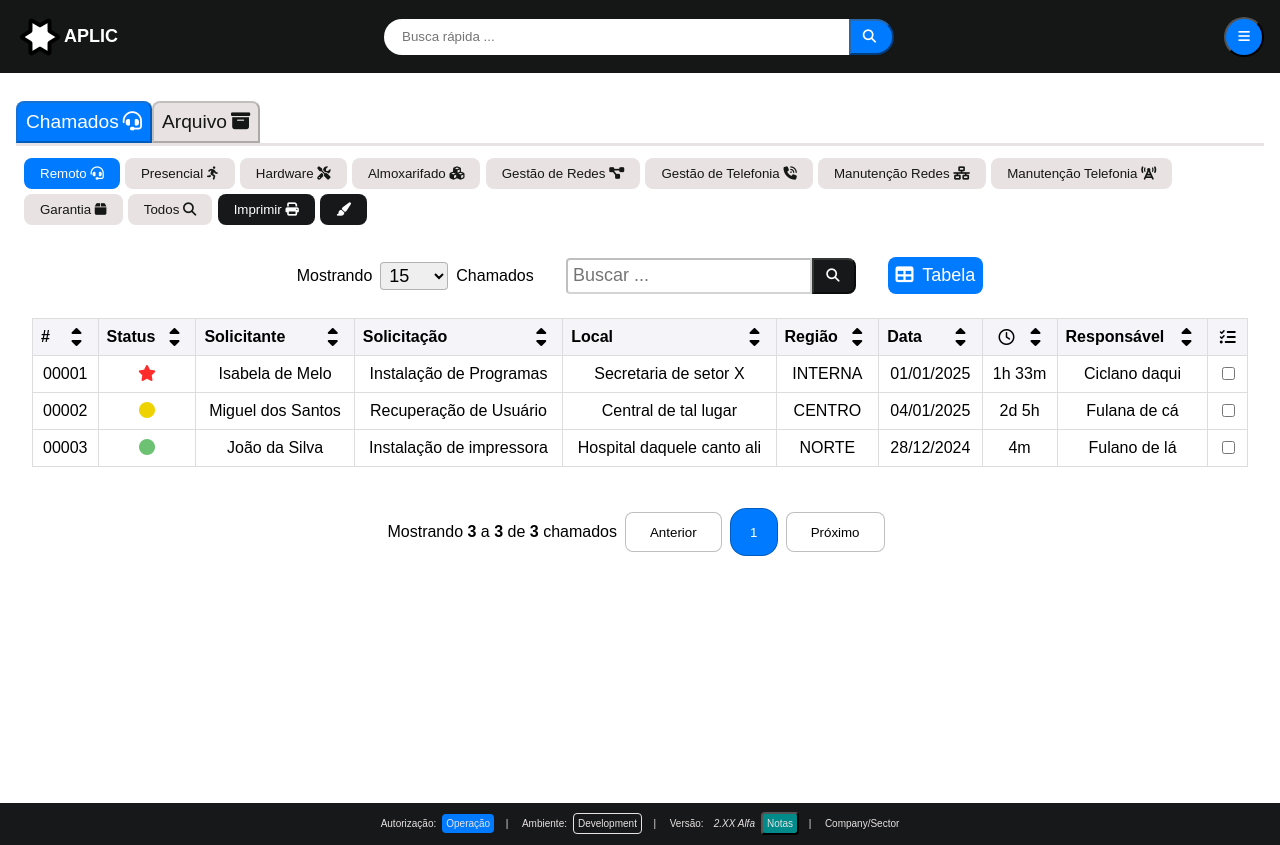
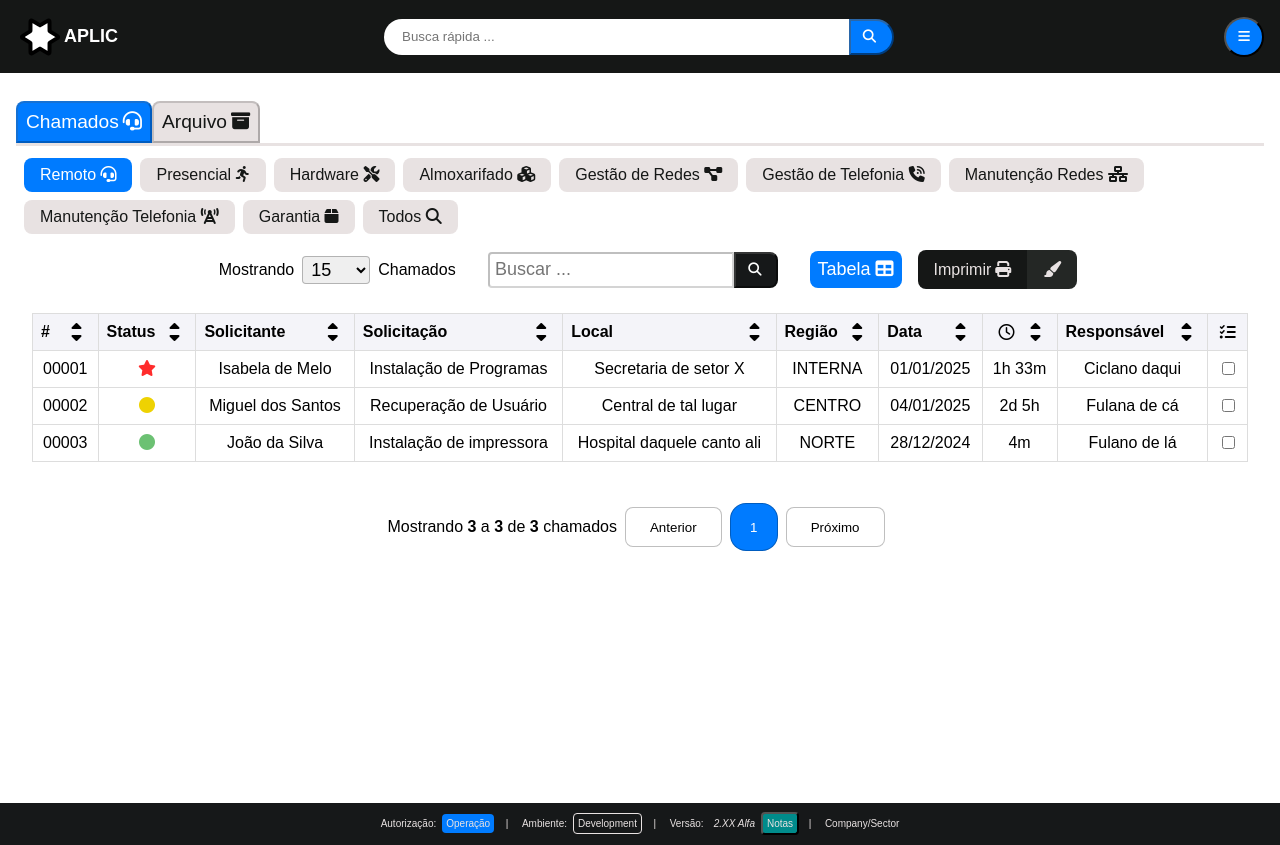
Before and after one commit to ArthurJFMotter/gerenciador-de-chamados, an Angular app in the folder ticket-management-app/: page / in a window 1280 px wide. Built offline with nearby package versions, Linux system fonts and the light colour scheme.

Commit message:
filters fix

```diff
--- /dev/null
+++ b/ticket-management-app/src/app/components/auxiliar-buttons/auxiliar-buttons.component.css
@@ -0,0 +1,38 @@
+.print{
+    display: flex;
+    justify-content: center;
+    align-items: center;
+
+    .primary, .secondary {
+        padding: 0.66rem 1rem;
+        border: none;
+        color: #E8E2E2;
+        cursor: pointer;
+        font-size: medium;
+        text-wrap: nowrap;
+
+        @media (max-width: 1100px) {
+            padding: 0.5rem 0.75rem;
+        }
+
+        span{
+            @media (max-width: 768px) {
+                display: none;
+            }
+        }
+    }
+
+    .primary{
+        background-color: #151716;
+        border-radius: 8px 0px 0px 8px;
+
+        i{
+            margin-left: 0.25rem;
+        }
+    }
+
+    .secondary{
+        background-color: #242725;
+        border-radius: 0px 8px 8px 0px;
+    }
+}
--- /dev/null
+++ b/ticket-management-app/src/app/components/auxiliar-buttons/auxiliar-buttons.component.html
@@ -0,0 +1,6 @@
+<!--print button module start-->
+<section class="print">
+    <button class="primary"> <span>Imprimir</span> <i class="fa fa-print" aria-hidden="true"></i></button>
+    <button class="secondary" aria-label="Custom Style"><i class="fa fa-paintbrush" aria-hidden="true"></i></button>
+</section>
+<!--print button module start-->
--- a/ticket-management-app/src/app/components/category-filters/category-filters.component.css
+++ b/ticket-management-app/src/app/components/category-filters/category-filters.component.css
@@ -1,13 +1,9 @@
-/*legacy filter buttons */
+/* Legacy Filters */
 .legacy-filters {
     display: flex;
     flex-wrap: wrap;
-    gap: 0.33rem;
+    gap: 0.5rem;
     margin-bottom: 1rem;
-
-    @media (max-width: 768px) {
-        display: none;
-    }
 }
 
 .legacy-filters button {
@@ -17,12 +13,7 @@
     background-color: #E8E2E2;
     color: #151716;
     cursor: pointer;
-
-    @media (max-width: 768px) {
-        height: fit-content;
-        text-wrap: nowrap;
-        padding: 0.75rem 1.5rem;
-    }
+    font-size: medium;
 }
 
 .legacy-filters button.active {
@@ -30,79 +21,41 @@
     color: #ffffff;
 }
 
-.legacy-filters button.alt {
-    background-color: #161819;
-    color: #ffffff;
-}
-/*legacy filter buttons */
-
+/* Main Filters */
 .main-filters {
     display: flex;
     flex-wrap: wrap;
-    gap: 0.33rem;
-    margin-bottom: 1rem;
-
-    @media (max-width: 768px) {
-        flex-direction: row;
-        margin-left: -0.5rem;
-        margin-right: -0.5rem;
-        margin-top: 0.5rem;
-    }
+    gap: 0.5rem;
 }
 
 .main-filters .collapsed-filter {
     display: none;
+    flex-direction: row;
+    align-items: center;
+}
 
-    @media (max-width: 768px) {
-        display: flex;
-        width: 100%;
-        justify-content: start;
+.main-filters .dropdown-filter {
+    display: none;
+    border-radius: 4px;
+    padding: 0.25rem 0.5rem;
+    font-size: medium;
+    border: 1px solid rgba(0, 0, 0, 0.25);
+}
+
+/* Responsive Styling */
+@media (max-width: 768px) {
+    .legacy-filters {
+        display: none;
     }
 
-    button {
-        margin-inline: 0.25rem;
+    .main-filters .collapsed-filter {
+        display: flex;
+        gap: 0.5rem;
+        width: 100%;
+    }
+
+    .main-filters .dropdown-filter {
+        display: block;
+        flex-grow: 1;
     }
 }
-
-.main-filters button {
-    padding: 0.5rem 1rem;
-    border: none;
-    border-radius: 8px;
-    background-color: #E8E2E2;
-    color: #151716;
-    cursor: pointer;
-
-    @media (max-width: 768px) {
-        height: fit-content;
-        text-wrap: nowrap;
-        /*padding: 0.75rem 1.5rem;*/
-        padding: 0.75rem 1rem;
-    }
-}
-
-.main-filters button.active {
-    background-color: #007bff;
-    color: #ffffff;
-}
-
-.main-filters button.alt {
-    background-color: #161819;
-    color: #ffffff;
-}
-
-/*experimental*/
-.main-filters .dropdown-filter {
-    display: none;
-
-    @media (max-width: 768px) {
-        display: block;
-        margin-inline: 0.5rem;
-        border-radius: 4px;
-        border-color: rgba(0, 0, 0, 0.25);
-        width: fit-content;
-        padding: 0.125rem 0.25rem;
-        font-size: large;
-        font-size: medium;
-    }
-}
-/*experimental*/
--- a/ticket-management-app/src/app/components/category-filters/category-filters.component.html
+++ b/ticket-management-app/src/app/components/category-filters/category-filters.component.html
@@ -1,45 +1,20 @@
-<!-- legacy filter module start -->
+<!-- Legacy Filter Module start -->
 <div class="legacy-filters">
-    <button class="active">Remoto <i class="fa fa-headset"></i></button>
-    <button>Presencial <i class="fa fa-person-running"></i></button>
-    <button>Hardware <i class="fa fa-screwdriver-wrench"></i></button>
-    <button>Almoxarifado <i class="fa fa-cubes"></i></button>
-    <button>Gestão de Redes <i class="fa fa-diagram-project"></i></button>
-    <button>Gestão de Telefonia <i class="fa fa-phone-volume"></i></button>
-    <button>Manutenção Redes <i class="fa fa-network-wired"></i></button>
-    <button>Manutenção Telefonia <i class="fa-solid fa-tower-cell"></i></button>
-    <button>Garantia <i class="fa fa-box"></i></button>
-    <button>Todos <i class="fa fa-magnifying-glass"></i></button>
-    <button class="alt">Imprimir <i class="fa fa-print"></i></button>
-    <button class="alt"><i class="fa fa-paintbrush"></i></button>
+    <button *ngFor="let filter of filters; let i = index" [ngClass]="{'active': filter.active}"
+        (click)="activateFilter(i)">
+        {{ filter.label }} <i [class]="filter.icon" aria-hidden="true"></i>
+    </button>
 </div>
-<!-- legacy filter module end-->
+<!-- Legacy Filter Module end -->
 
-<!-- main filter module start-->
+<!-- Main Filter Module start -->
 <div class="main-filters">
-    <!--experimental-->
-    <!-- collapsed filter module start-->
-
-    <!--<span>Mostrando tabela: </span>-->
-
     <div class="collapsed-filter">
-        <select class="dropdown-filter">
-            <option>Remoto</option>
-            <option>Presencial</option>
-            <option>Hardware</option>
-            <option>Almoxarifado</option>
-            <option>Gestão de Redes</option>
-            <option>Gestão de Telefonia</option>
-            <option>Manutenção Redes</option>
-            <option>Manutenção Telefonia</option>
-            <option>Garantia</option>
+        <select class="dropdown-filter" aria-label="Filter Options" (change)="onDropdownChange($event)">
+            <option *ngFor="let filter of filters" [value]="filter.label" [selected]="filter.active">
+                {{ filter.label }}
+            </option>
         </select>
-
-        <button>Todos <i class="fa fa-magnifying-glass"></i></button>
-        <button class="alt">Imprimir <i class="fa fa-print"></i></button>
-        <button class="alt"><i class="fa fa-paintbrush"></i></button>
     </div>
-    <!-- collapsed filter module end-->
-    <!--experimental-->
 </div>
-<!-- main filter module end-->
+<!-- Main Filter Module end -->
--- a/ticket-management-app/src/app/components/category-filters/category-filters.component.ts
+++ b/ticket-management-app/src/app/components/category-filters/category-filters.component.ts
@@ -8,5 +8,31 @@ import { Component } from '@angular/core';
   styleUrl: './category-filters.component.css'
 })
 export class CategoryFiltersComponent {
+  filters = [
+    { label: 'Remoto', icon: 'fa fa-headset', active: true },
+    { label: 'Presencial', icon: 'fa fa-person-running', active: false },
+    { label: 'Hardware', icon: 'fa fa-screwdriver-wrench', active: false },
+    { label: 'Almoxarifado', icon: 'fa fa-cubes', active: false },
+    { label: 'Gestão de Redes', icon: 'fa fa-diagram-project', active: false },
+    { label: 'Gestão de Telefonia', icon: 'fa fa-phone-volume', active: false },
+    { label: 'Manutenção Redes', icon: 'fa fa-network-wired', active: false },
+    { label: 'Manutenção Telefonia', icon: 'fa-solid fa-tower-cell', active: false },
+    { label: 'Garantia', icon: 'fa fa-box', active: false },
+    { label: 'Todos', icon: 'fa fa-magnifying-glass', active: false }
+  ];
 
+  selectedFilter = this.filters.find((filter) => filter.active)?.label || 'Remoto';
+
+  activateFilter(index: number): void {
+    this.filters.forEach((filter, i) => filter.active = i === index);
+    this.selectedFilter = this.filters[index].label;
+  }
+
+  onDropdownChange(event: Event): void {
+    const selectedValue = (event.target as HTMLSelectElement).value;
+    const index = this.filters.findIndex((filter) => filter.label === selectedValue);
+    if (index !== -1) {
+      this.activateFilter(index);
+    }
+  }
 }
--- a/ticket-management-app/src/app/components/ticket-filters/ticket-filters.component.css
+++ b/ticket-management-app/src/app/components/ticket-filters/ticket-filters.component.css
@@ -17,6 +17,12 @@
     justify-content: center;
     align-items: center;
     margin-inline: 1rem;
+}
+
+#table-pagination{
+    @media (max-width: 768px) {
+        display: none;
+    }
 }
 
 .aux-filter-container {
@@ -72,16 +78,20 @@
     display: flex;
     justify-content: center;
     align-items: center;
+    background-color: #ddd;
+    border: none;
     border-radius: 8px;
-    border: none;
-    background-color: #ddd;
+    color: #151716;
+    cursor: pointer;
+    font-size: large;
     padding: 0.5rem;
-    font-size: large;
-    cursor: pointer;
-    color: #151716;
 
-    @media (max-width: 768px) {
+    @media (max-width: 1100px) {
         font-size: medium;
+
+        span{
+            display: none;
+        }
     }
 }
 
@@ -89,7 +99,3 @@
     background-color: #007bff;
     color: #ffffff;
 }
-
-#toggle-view i {
-    margin-right: 0.25rem;
-}
--- a/ticket-management-app/src/app/components/ticket-filters/ticket-filters.component.html
+++ b/ticket-management-app/src/app/components/ticket-filters/ticket-filters.component.html
@@ -28,12 +28,12 @@
         <section class="filter-container" id="view-mode">
             <button id="toggle-view" (click)="toggleView()" [class.active]="showTable">
                 <div *ngIf="showTable">
+                    <span> Tabela </span>
                     <i class="fa fa-table"></i>
-                    <span> Tabela </span>
                 </div>
                 <div *ngIf="!showTable">
+                    <span> Cartões </span>
                     <i class="fa fa-rectangle-list"></i>
-                    <span> Cartões </span>
                 </div>
             </button>
         </section>
--- a/ticket-management-app/src/app/pages/ticket-manager/ticket-manager.component.css
+++ b/ticket-management-app/src/app/pages/ticket-manager/ticket-manager.component.css
@@ -15,7 +15,12 @@
     @media (max-width: 768px) {
         padding: 0.25rem;
     }
+}
 
+.div-container{
+    display: flex;
+    justify-content: space-between;
+    align-items: center;
 }
 
 .aux-container{
--- a/ticket-management-app/src/app/pages/ticket-manager/ticket-manager.component.html
+++ b/ticket-management-app/src/app/pages/ticket-manager/ticket-manager.component.html
@@ -6,12 +6,17 @@
         <!-- category filter module start -->
         <app-category-filters></app-category-filters>
         <!-- category filter module end -->
-        <!-- ticket filter module start -->
-        <app-ticket-filters (showTableChange)="handleShowTableChange($event)"></app-ticket-filters>
-        <!-- ticket filter module end -->
+        <div class="div-container">
+            <!-- ticket filter module start -->
+            <app-ticket-filters (showTableChange)="handleShowTableChange($event)"></app-ticket-filters>
+            <!-- ticket filter module end -->
+            <!-- aux button module start -->
+            <app-auxiliar-buttons></app-auxiliar-buttons>
+            <!-- aux button module end -->
+        </div>
     </div>
     <!--main-ticket-content module start-->
-    <div class="aux-container" id="main-container">
+    <div class="aux-container">
         <app-ticket-table *ngIf="showTable"></app-ticket-table>
         <app-ticket-card *ngIf="!showTable"></app-ticket-card>
     </div>
--- a/ticket-management-app/src/app/pages/ticket-manager/ticket-manager.component.ts
+++ b/ticket-management-app/src/app/pages/ticket-manager/ticket-manager.component.ts
@@ -7,6 +7,7 @@ import { CategoryFiltersComponent } from '../../components/category-filters/cate
 import { TicketFiltersComponent } from '../../components/ticket-filters/ticket-filters.component';
 import { Subject } from 'rxjs';
 import { PaginationComponent } from '../../components/pagination/pagination.component';
+import { AuxiliarButtonsComponent } from '../../components/auxiliar-buttons/auxiliar-buttons.component';
 
 @Component({
   selector: 'app-ticket-manager',
@@ -15,6 +16,7 @@ import { PaginationComponent } from '../../components/pagination/pagination.comp
     TabsSelectorComponent,
     CategoryFiltersComponent,
     TicketFiltersComponent,
+    AuxiliarButtonsComponent,
     TicketTableComponent,
     TicketCardComponent,
     PaginationComponent
```
Also changed, not shown: ticket-management-app/src/app/components/auxiliar-buttons/auxiliar-buttons.component.ts (added, +12 -0 lines), 1 other file (tests, documents, lock files or other folders).
